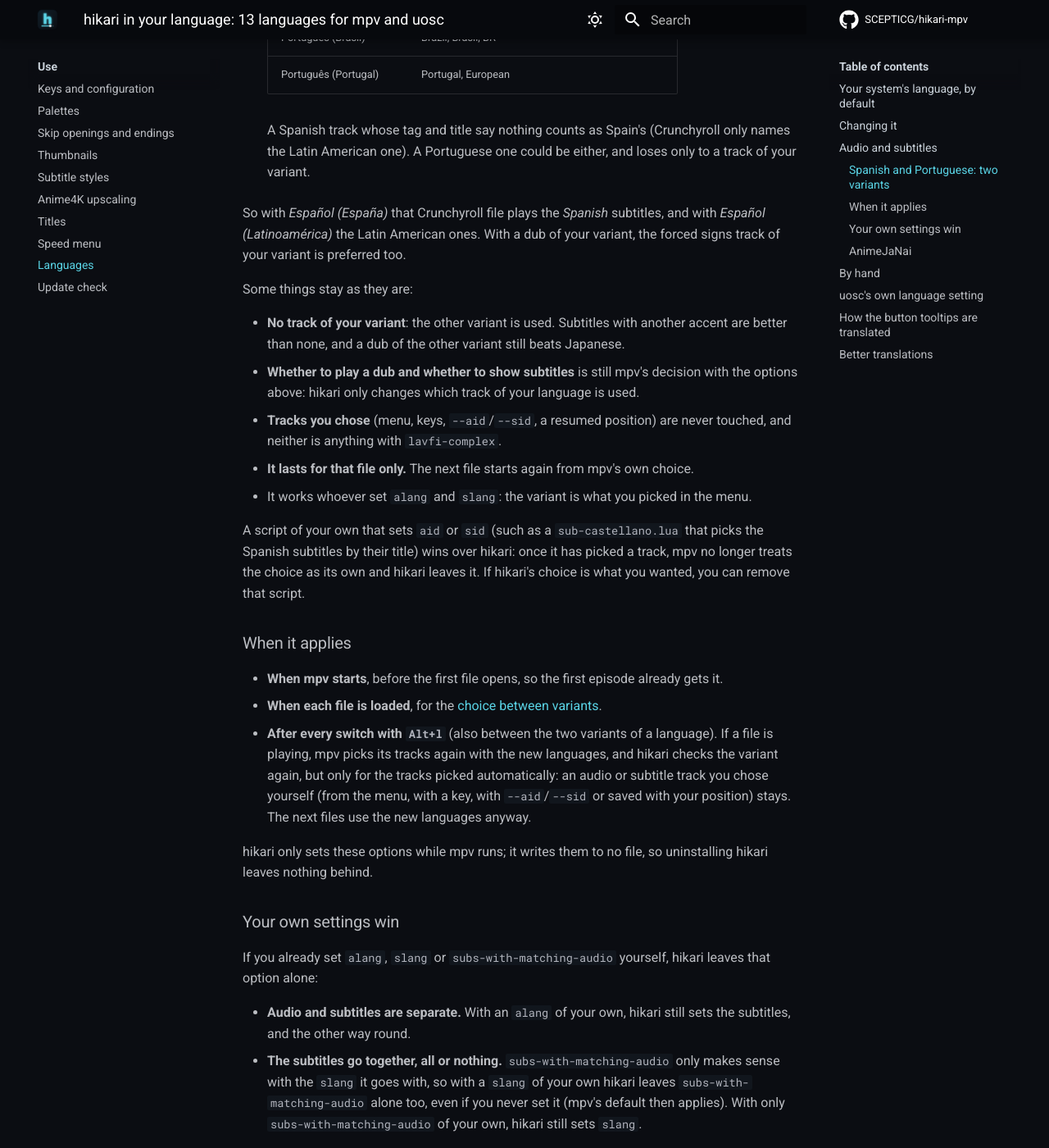
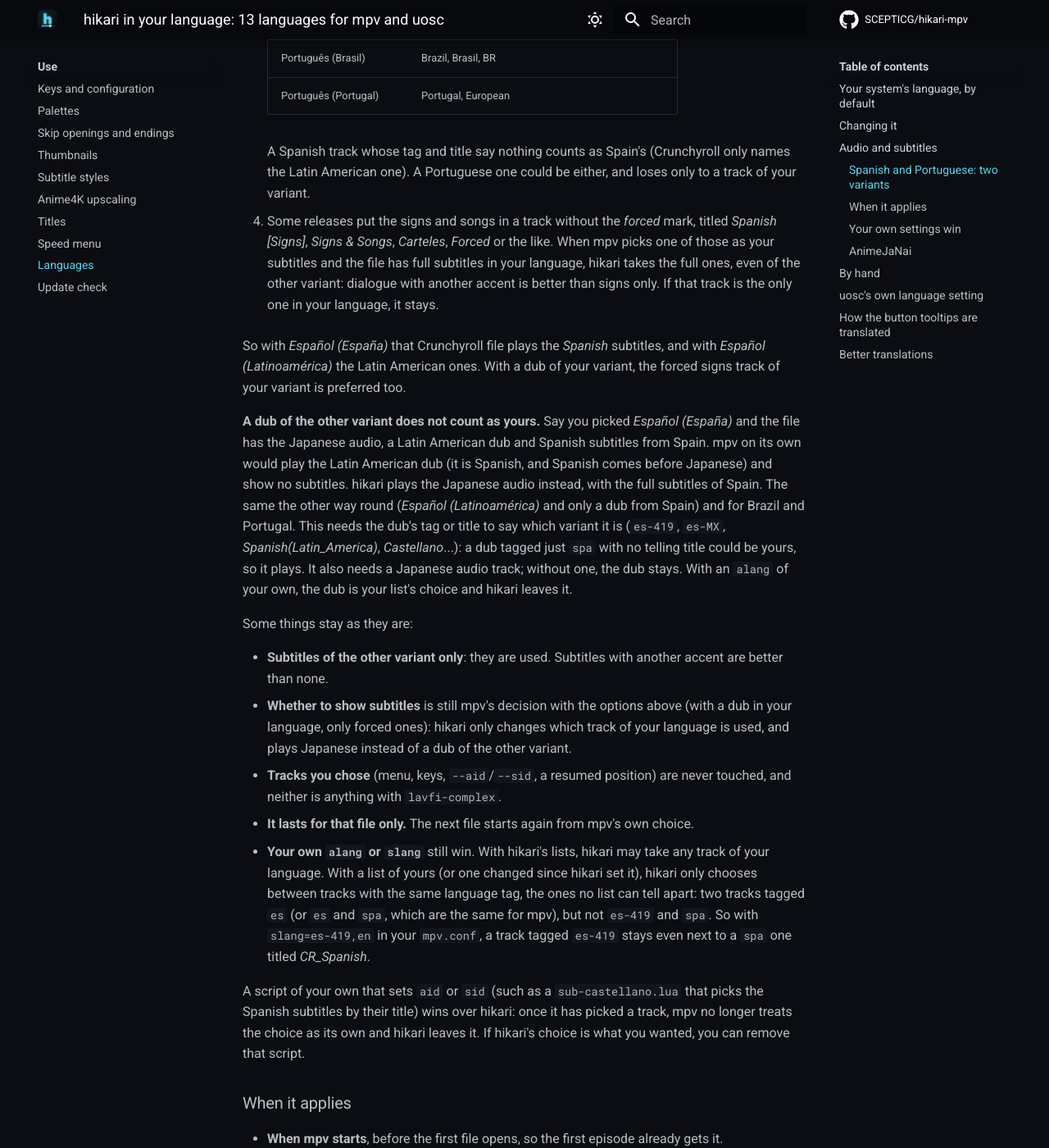
Before and after one commit to SCEPTICG/hikari-mpv, an MkDocs documentation site: the page built from docs/features/language.md, in a window 1280 px wide and 1400 px high, scrolled down 3496 px. Shown: the whole window at 82% size. Built offline with MkDocs 1.6.1 and Material for MkDocs 9.7.7, drawn with Linux system fonts in a browser that asks for light colours; comment, search, counter and statistics services are not loaded; some of the changed text lies outside the part shown.

Commit message:
Documentación: variantes con alang/slang propios, doblaje de la otra variante y carteles sin marca

```diff
--- a/docs/features/language.md
+++ b/docs/features/language.md
@@ -36,7 +36,7 @@ To bind another key, use `script-binding hikari_language/open-menu` in `input.co
 
 hikari's language also decides which audio and subtitle tracks mpv picks on its own, with a recipe made for anime:
 
-- **Audio**: a dub in your language when the file has one, otherwise Japanese.
+- **Audio**: a dub in your language when the file has one (for Spanish and Portuguese, [of your variant](#spanish-and-portuguese-two-variants)), otherwise Japanese.
 - **Subtitles**: in your language. When the audio already is in your language, the dialogue subtitles stay off (a dub needs no subtitles on top), but forced subtitles still show: the track that only translates signs, on-screen text and song lyrics, which the dub does not cover. mpv knows it by the *forced* mark of the track.
 
 With *Español (España)*, that is the same as these three lines in `mpv.conf`:
@@ -86,15 +86,19 @@ mpv only compares language tags, and many releases tag both variants alike. Crun
 
     A Spanish track whose tag and title say nothing counts as Spain's (Crunchyroll only names the Latin American one). A Portuguese one could be either, and loses only to a track of your variant.
 
+4. Some releases put the signs and songs in a track without the *forced* mark, titled *Spanish [Signs]*, *Signs & Songs*, *Carteles*, *Forced* or the like. When mpv picks one of those as your subtitles and the file has full subtitles in your language, hikari takes the full ones, even of the other variant: dialogue with another accent is better than signs only. If that track is the only one in your language, it stays.
+
 So with *Español (España)* that Crunchyroll file plays the *Spanish* subtitles, and with *Español (Latinoamérica)* the Latin American ones. With a dub of your variant, the forced signs track of your variant is preferred too.
+
+**A dub of the other variant does not count as yours.** Say you picked *Español (España)* and the file has the Japanese audio, a Latin American dub and Spanish subtitles from Spain. mpv on its own would play the Latin American dub (it is Spanish, and Spanish comes before Japanese) and show no subtitles. hikari plays the Japanese audio instead, with the full subtitles of Spain. The same the other way round (*Español (Latinoamérica)* and only a dub from Spain) and for Brazil and Portugal. This needs the dub's tag or title to say which variant it is (`es-419`, `es-MX`, *Spanish(Latin_America)*, *Castellano*...): a dub tagged just `spa` with no telling title could be yours, so it plays. It also needs a Japanese audio track; without one, the dub stays. With an `alang` of your own, the dub is your list's choice and hikari leaves it.
 
 Some things stay as they are:
 
-- **No track of your variant**: the other variant is used. Subtitles with another accent are better than none, and a dub of the other variant still beats Japanese.
-- **Whether to play a dub and whether to show subtitles** is still mpv's decision with the options above: hikari only changes which track of your language is used.
+- **Subtitles of the other variant only**: they are used. Subtitles with another accent are better than none.
+- **Whether to show subtitles** is still mpv's decision with the options above (with a dub in your language, only forced ones): hikari only changes which track of your language is used, and plays Japanese instead of a dub of the other variant.
 - **Tracks you chose** (menu, keys, `--aid`/`--sid`, a resumed position) are never touched, and neither is anything with `lavfi-complex`.
 - **It lasts for that file only.** The next file starts again from mpv's own choice.
-- It works whoever set `alang` and `slang`: the variant is what you picked in the menu.
+- **Your own `alang` or `slang`** still win. With hikari's lists, hikari may take any track of your language. With a list of yours (or one changed since hikari set it), hikari only chooses between tracks with the same language tag, the ones no list can tell apart: two tracks tagged `es` (or `es` and `spa`, which are the same for mpv), but not `es-419` and `spa`. So with `slang=es-419,en` in your `mpv.conf`, a track tagged `es-419` stays even next to a `spa` one titled *CR_Spanish*.
 
 A script of your own that sets `aid` or `sid` (such as a `sub-castellano.lua` that picks the Spanish subtitles by their title) wins over hikari: once it has picked a track, mpv no longer treats the choice as its own and hikari leaves it. If hikari's choice is what you wanted, you can remove that script.
 
```
Also changed, not shown: docs/index.md (+1 -1 lines).
